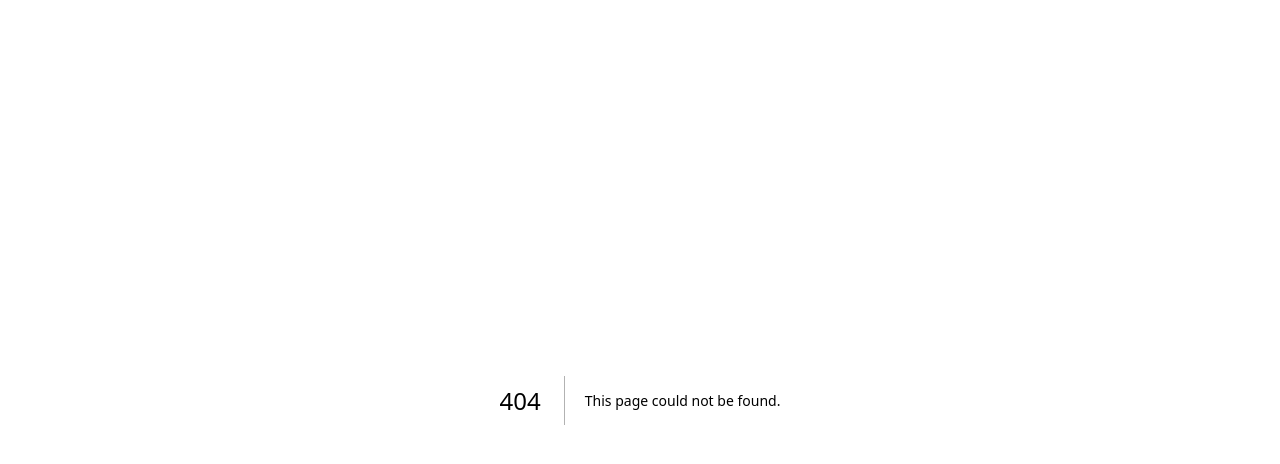
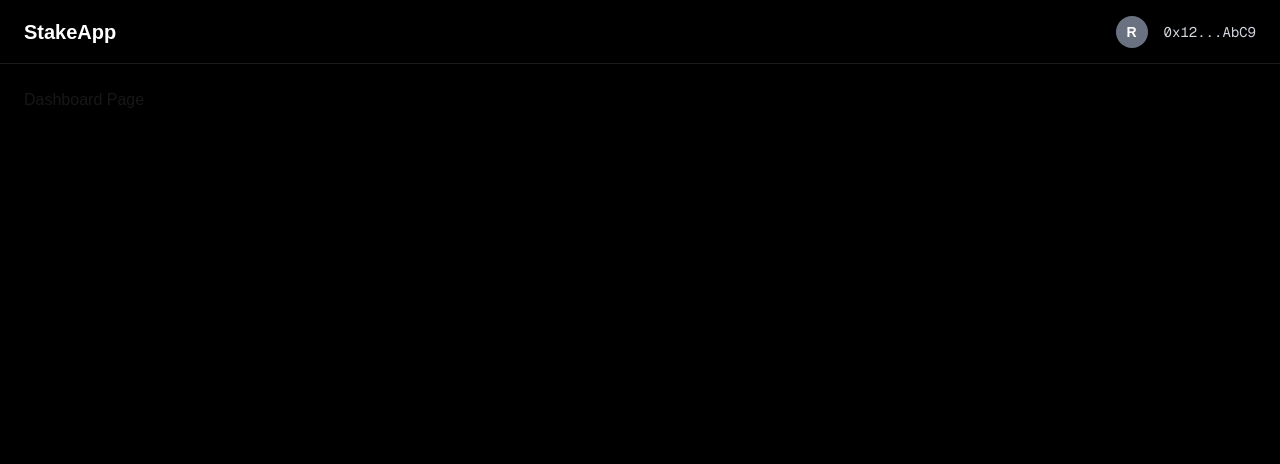
Before and after one commit to otis-tran/stake-erc20-token-fe, a Next.js app: page /home in a window 1280 px wide. Before the commit this address had no page. Shown: the top 464 px of the page. Built offline with nearby package versions, Linux system fonts and the light colour scheme.

Commit message:
Create header

```diff
--- /dev/null
+++ b/src/app/components/Header.tsx
@@ -0,0 +1,20 @@
+// components/Header.tsx
+'use client';
+
+import Link from 'next/link';
+
+export default function Header() {
+    return (
+        <header className="w-full h-16 flex items-center justify-between px-6 bg-black/50 text-white shadow-md sticky top-0 z-50 border-b-1 border-white/10">
+            <Link href="/home" className="text-xl font-bold">StakeApp</Link>
+            <div className="flex items-center  items-center gap-4">
+                <div className="w-8 h-8 rounded-full bg-gray-500 flex items-center justify-center text-sm font-bold text-white">
+                    R
+                </div>
+                <span className="text-sm font-mono text-gray-300">
+                    0x12...AbC9
+                </span>
+            </div>
+        </header>
+    );
+}
--- /dev/null
+++ b/src/app/home/layout.tsx
@@ -0,0 +1,16 @@
+import Header from "../components/Header";
+
+
+export default function Layout({ children }: { children: React.ReactNode }) {
+    return (
+        <div className="flex h-screen flex-col bg-black">
+            <div className="h-16">
+                <Header />
+            </div>
+
+            <div className="flex-grow overflow-y-auto  p-6">
+                {children}
+            </div>
+        </div>
+    );
+}
--- /dev/null
+++ b/src/app/home/page.tsx
@@ -0,0 +1,3 @@
+export default function Page() {
+    return <p>Dashboard Page</p>;
+}
```
